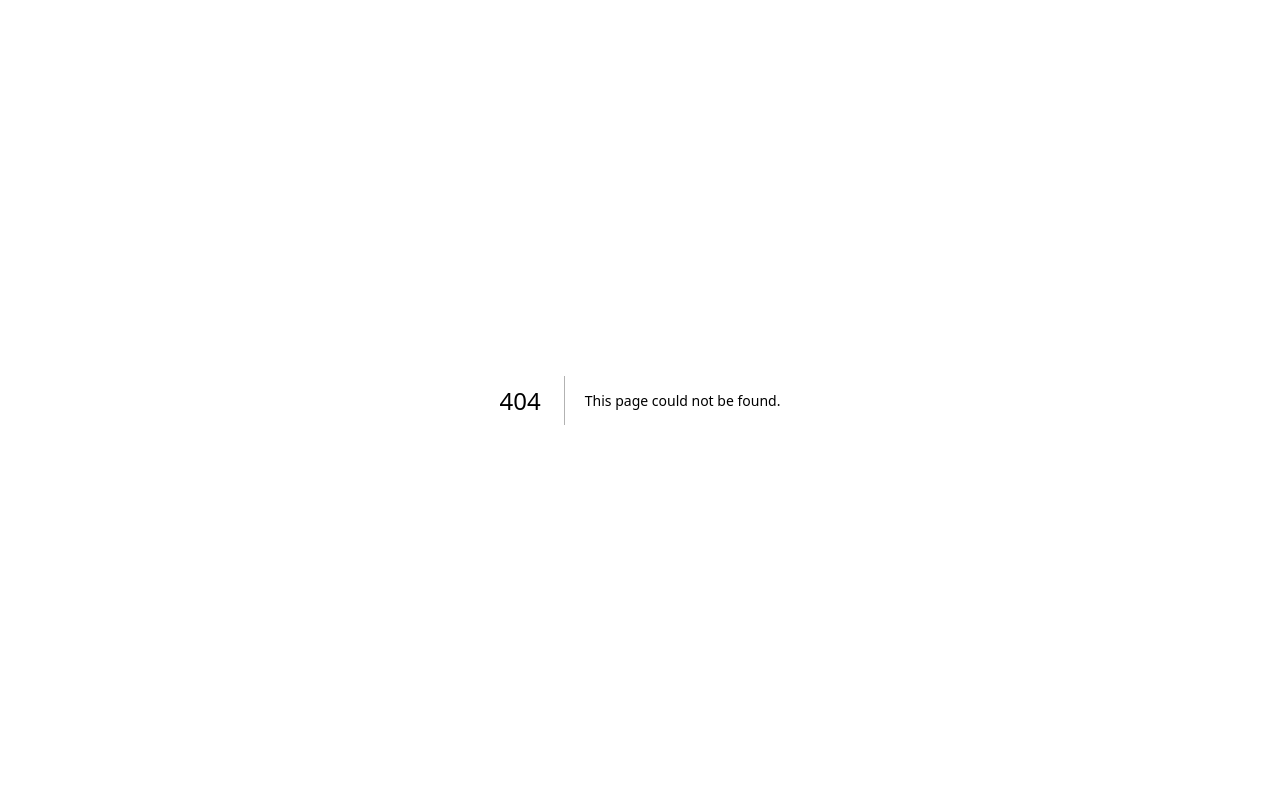
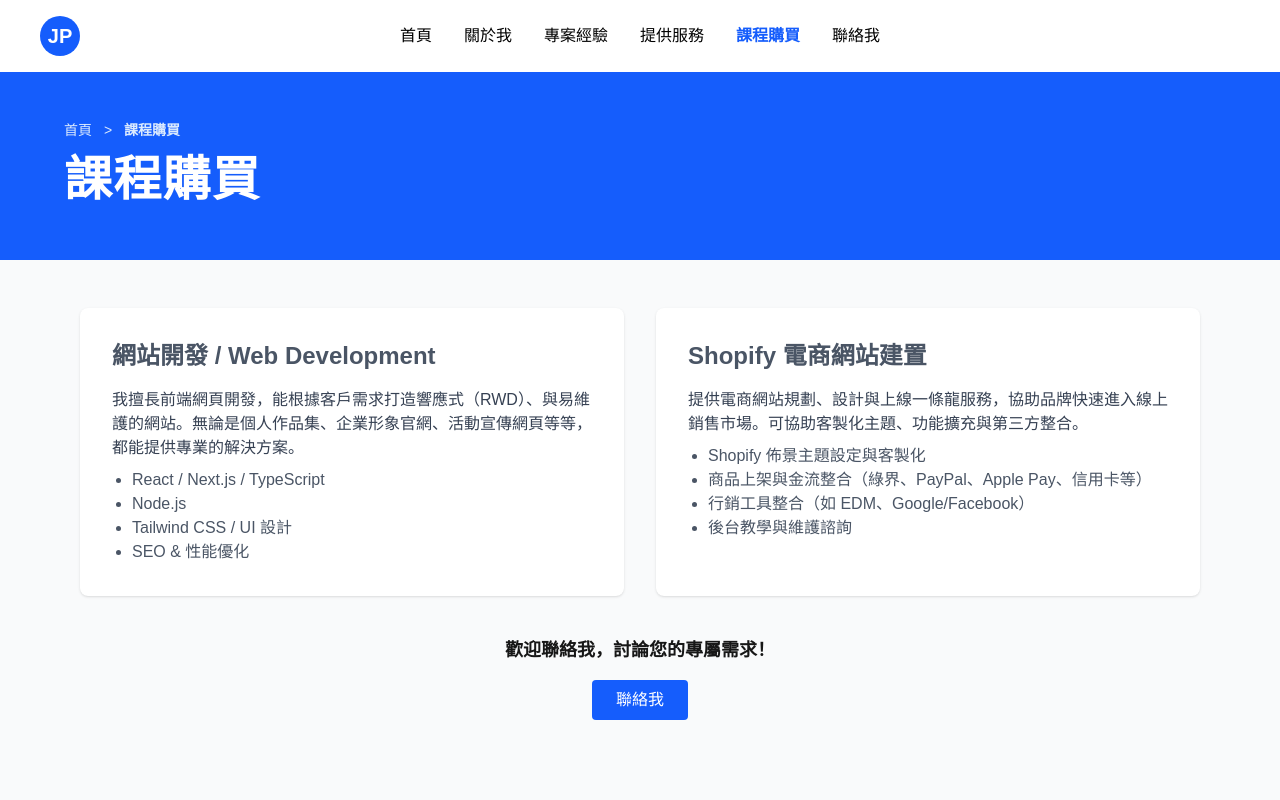
Before and after one commit to David-webspace/DavidOnline, a Next.js app: page /course in a window 1280 px wide. Before the commit this address had no page. Shown: the top 800 px of the page. Built offline with nearby package versions, Linux system fonts and the light colour scheme.

Commit message:
feat: Adding Course Pruchase page

```diff
--- a/app/components/NavigationBar.tsx
+++ b/app/components/NavigationBar.tsx
@@ -20,6 +20,7 @@ export default function NavigationBar() {
           <Link href="/about" className={pathname === "/about" ? "text-blue-600 font-bold" : "text-black hover:text-blue-600"}>關於我</Link>
           <Link href="/projects" className={pathname === "/projects" ? "text-blue-600 font-bold" : "text-black hover:text-blue-600"}>專案經驗</Link>
           <Link href="/service" className={pathname === "/service" ? "text-blue-600 font-bold" : "text-black hover:text-blue-600"}>提供服務</Link>
+          <Link href="/course" className={pathname === "/course" ? "text-blue-600 font-bold" : "text-black hover:text-blue-600"}>課程購買</Link>
           <Link href="/contact" className={pathname === "/contact" ? "text-blue-600 font-bold" : "text-black hover:text-blue-600"}>聯絡我</Link>
         </div>
 
--- /dev/null
+++ b/app/course/page.tsx
@@ -0,0 +1,80 @@
+"use client";
+
+import NavigationBar from "../components/NavigationBar";
+import Link from "next/link";
+import Footer from "../components/Footer";
+import ScrollToTop from "../components/ScrollToTop";
+import AnimatedPage from "../components/AnimatedPage";
+import { motion } from "framer-motion";
+
+export default function CoursePage() {
+  return (
+    <AnimatedPage>
+      <div className="min-h-screen bg-gray-50">
+      {/* Navigation Bar */}
+      <NavigationBar />
+
+      {/* Top Banner */}
+      <section className="bg-blue-600 text-white py-12 md:mt-0 mt-6 px-4">
+        <div className="max-w-6xl mx-auto">
+          <nav className="mb-4 text-sm text-blue-100">
+            <Link href="/" className="hover:underline">首頁</Link> <span className="mx-2">&gt;</span> <span className="font-semibold">課程購買</span>
+          </nav>
+          <h1 className="text-4xl md:text-5xl font-bold tracking-wide mb-2">課程購買</h1>
+        </div>
+      </section>
+
+      {/* Service Intro Section */}
+      <section className="max-w-6xl mx-auto py-12 px-4">
+        <div className="grid md:grid-cols-2 gap-8">
+          {/* Web Development */}
+          <motion.div
+            initial={{ opacity: 0, y: 40 }}
+            whileInView={{ opacity: 1, y: 0 }}
+            viewport={{ once: true, amount: 0.5 }}
+            transition={{ duration: 0.7, delay: 0.05 }}
+            className="bg-white rounded-lg shadow p-8"
+          >
+            <h2 className="text-2xl font-bold mb-4 text-gray-600">網站開發 / Web Development</h2>
+            <p className="mb-2 text-gray-700">
+              我擅長前端網頁開發，能根據客戶需求打造響應式（RWD）、與易維護的網站。無論是個人作品集、企業形象官網、活動宣傳網頁等等，都能提供專業的解決方案。
+            </p>
+            <ul className="list-disc pl-5 text-gray-600">
+              <li>React / Next.js / TypeScript</li>
+              <li>Node.js</li>
+              <li>Tailwind CSS / UI 設計</li>
+              <li>SEO & 性能優化</li>
+            </ul>
+          </motion.div>
+          {/* Shopify E-commerce */}
+          <motion.div
+            initial={{ opacity: 0, y: 40 }}
+            whileInView={{ opacity: 1, y: 0 }}
+            viewport={{ once: true, amount: 0.5 }}
+            transition={{ duration: 0.7, delay: 0.20 }}
+            className="bg-white rounded-lg shadow p-8"
+          >
+            <h2 className="text-2xl font-bold mb-4 text-gray-600">Shopify 電商網站建置</h2>
+            <p className="mb-2 text-gray-700">
+              提供電商網站規劃、設計與上線一條龍服務，協助品牌快速進入線上銷售市場。可協助客製化主題、功能擴充與第三方整合。
+            </p>
+            <ul className="list-disc pl-5 text-gray-600">
+              <li>Shopify 佈景主題設定與客製化</li>
+              <li>商品上架與金流整合（綠界、PayPal、Apple Pay、信用卡等）</li>
+              <li>行銷工具整合（如 EDM、Google/Facebook）</li>
+              <li>後台教學與維護諮詢</li>
+            </ul>
+          </motion.div>
+        </div>
+        <div className="mt-10 text-center">
+          <p className="text-lg font-semibold">歡迎聯絡我，討論您的專屬需求！</p>
+          <Link href="/contact" className="inline-block mt-4 px-6 py-2 bg-blue-600 text-white rounded hover:bg-blue-700 transition">聯絡我</Link>
+        </div>
+      </section>
+
+      <Footer />
+      <ScrollToTop />
+      </div>
+    </AnimatedPage>
+  )
+}
```
